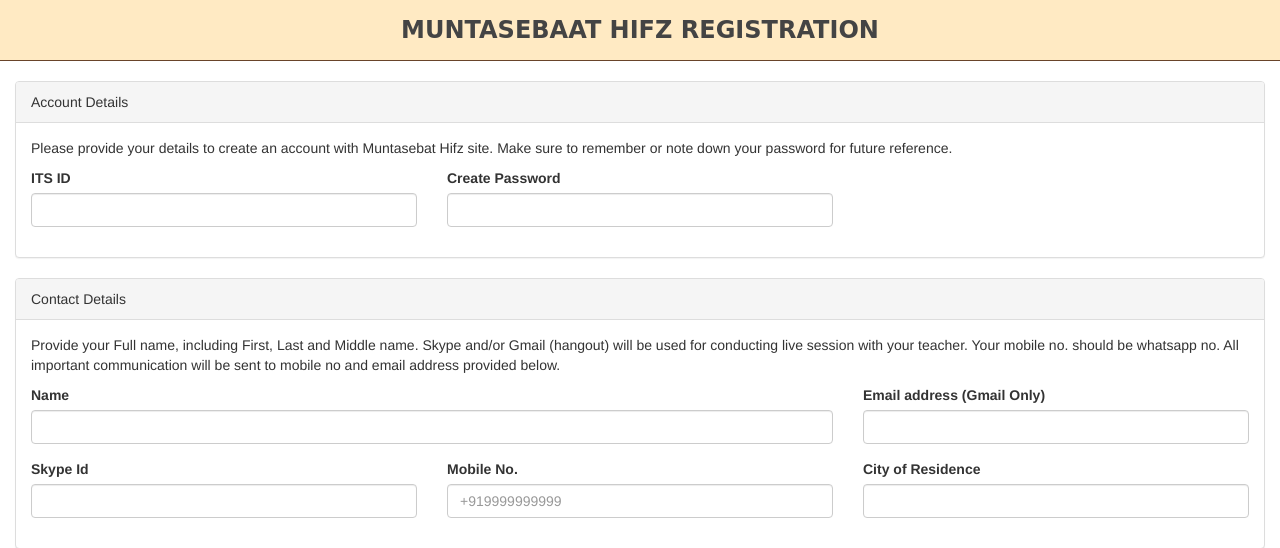
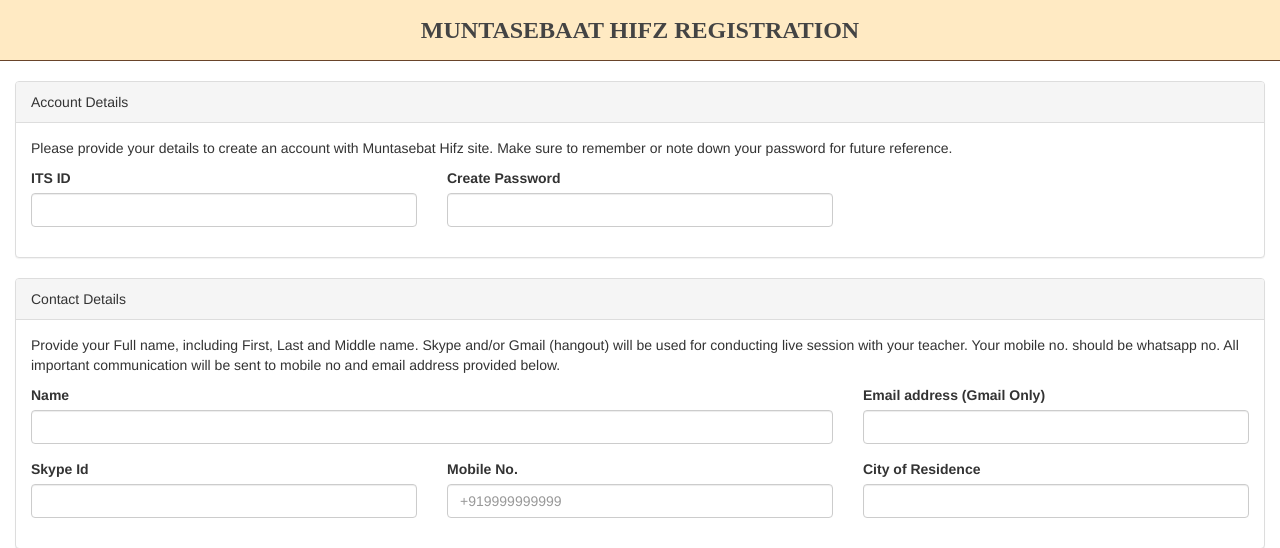
Before and after one commit to mohdj/schedulerapp, a PHP site: page /app/studentregistration.php in a window 1280 px wide. Shown: the top 548 px of the page. Run offline with PHP 8.4, Linux system fonts and the light colour scheme; a stand-in replaces the project's code that opens the database connection.

Commit message:
update index.css - change font to serif

```diff
--- a/css/index.css
+++ b/css/index.css
@@ -9,7 +9,7 @@
 .header h3 {
   margin: auto;
   line-height: 60px;
-  font-family: 'Pacifico', cursive;
+  font-family: serif;
   font-weight: bold;
 }
 .header a {
```
